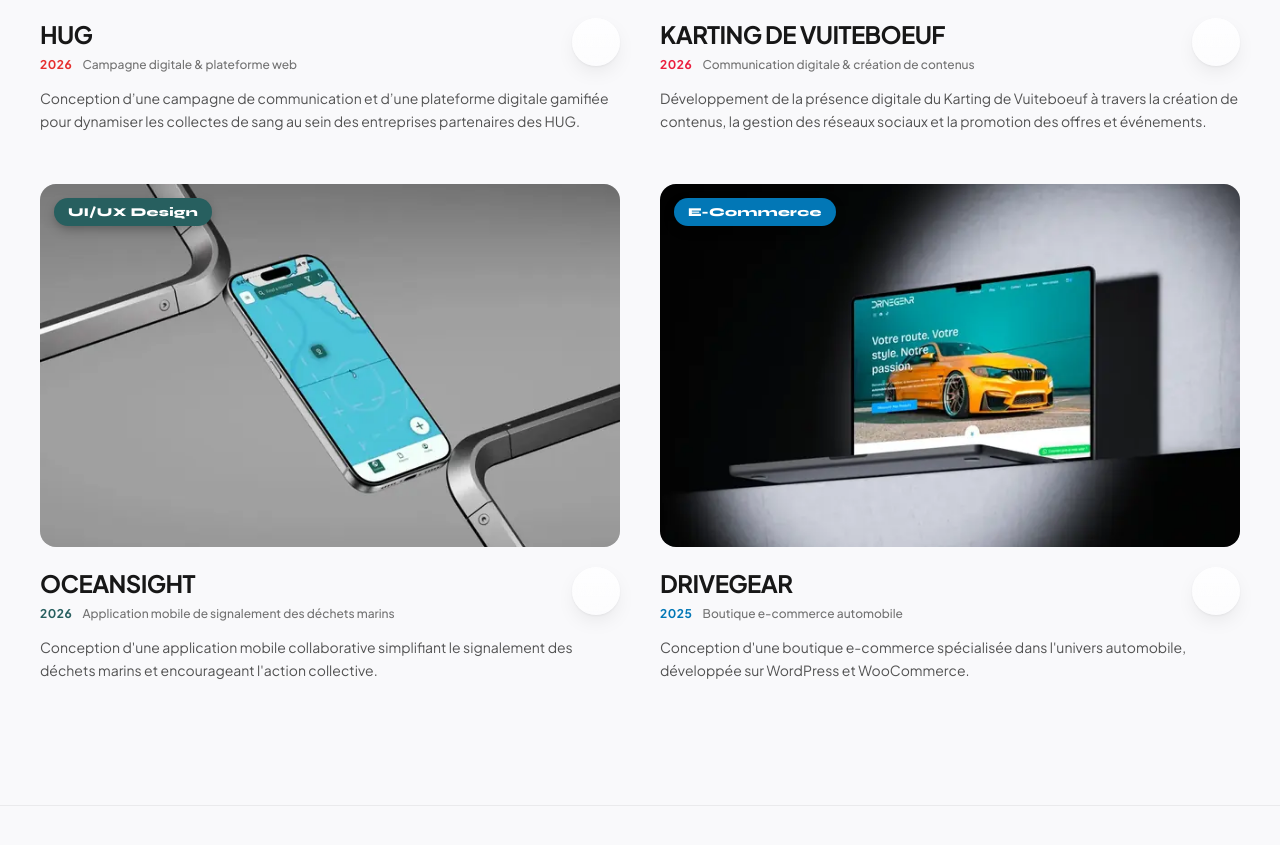
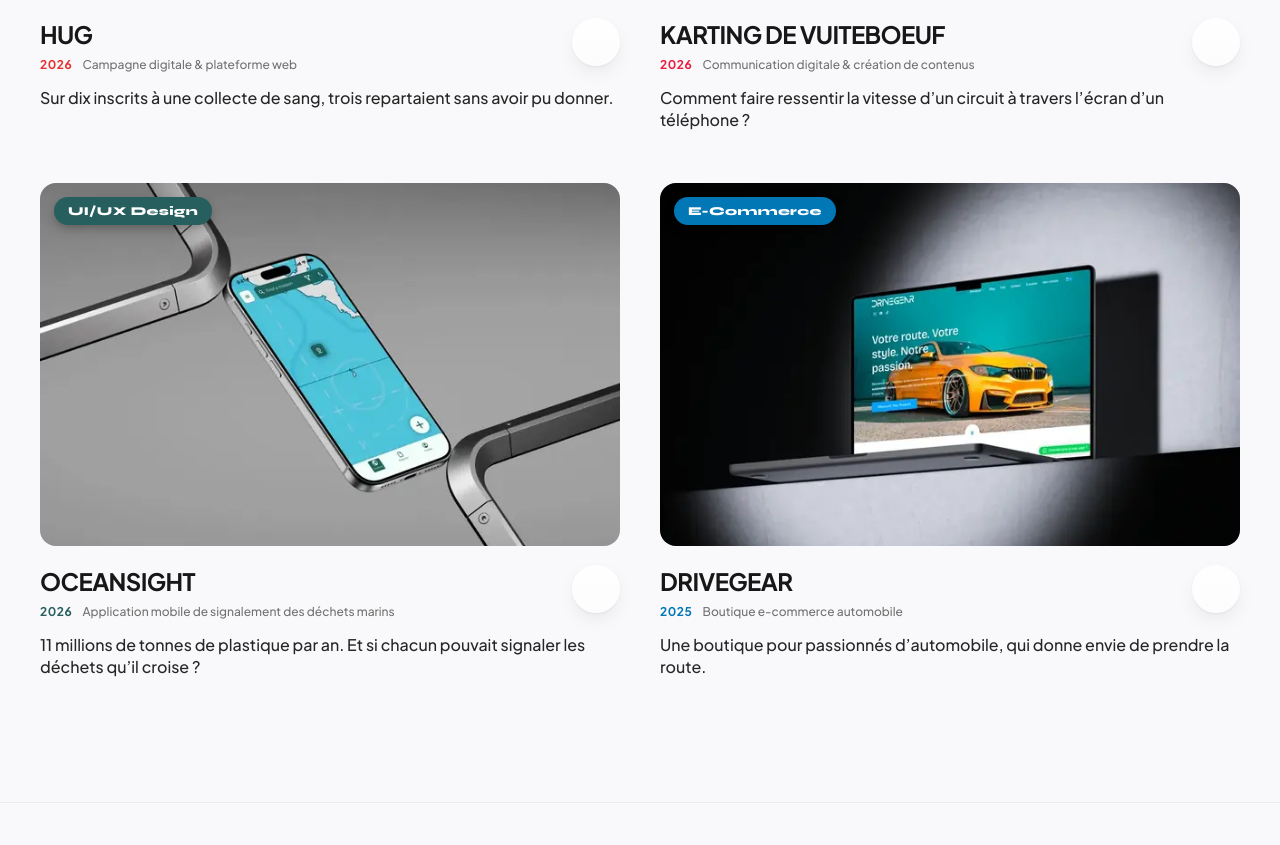
Before and after one commit to lucaleone15/portfolio, a React (Vite) app: page / in a window 1280 px wide. Shown: the part 2633-3478 px from the top of the page. Built offline with nearby package versions, Linux system fonts and the light colour scheme; some icons are missing.

Commit message:
Project cards: one intriguing hook sentence per project (FR/EN) instead of the summary

```diff
--- a/src/components/ProjectCard.tsx
+++ b/src/components/ProjectCard.tsx
@@ -171,9 +171,9 @@ export function ProjectCard({ project }: ProjectCardProps) {
             </div>
           </div>
 
-          {/* Mini Description */}
-          <p className="text-xs sm:text-sm text-neutral-600 dark:text-[#A1A1AA] leading-relaxed line-clamp-2">
-            {project.summary}
+          {/* Hook: the problem or the stake in one sentence (falls back to the summary) */}
+          <p className={project.hook ? 'text-sm sm:text-base font-medium text-neutral-800 dark:text-[#E4E4E7] leading-snug line-clamp-2' : 'text-xs sm:text-sm text-neutral-600 dark:text-[#A1A1AA] leading-relaxed line-clamp-2'}>
+            {project.hook ?? project.summary}
           </p>
         </div>
       </div>
--- a/src/data/portfolioData.ts
+++ b/src/data/portfolioData.ts
@@ -40,6 +40,8 @@ export interface UnifiedProjectDefinition {
     category: string;
     role: string;
     team?: string;
+    /** One intriguing sentence on the project card: the problem or the stake */
+    hook?: string;
     summary: string;
     overview: string;
     challenges: string[];
@@ -53,6 +55,8 @@ export interface UnifiedProjectDefinition {
     category: string;
     role: string;
     team?: string;
+    /** One intriguing sentence on the project card: the problem or the stake */
+    hook?: string;
     summary: string;
     overview: string;
     challenges: string[];
@@ -117,6 +121,7 @@ export const UNIFIED_PROJECTS: UnifiedProjectDefinition[] = [
       category: 'Projet 360°',
       role: 'Conception 360° (UX/UI, Dév & Com)',
       team: 'Marc Bridy, Romain Blanchard, Étienne Bergeon, Liliana Kolmakova, Christophe Cunha et Aissya M’Ghirbi.',
+      hook: 'Sur dix inscrits à une collecte de sang, trois repartaient sans avoir pu donner.',
       summary: 'Conception d’une campagne de communication et d’une plateforme digitale gamifiée pour dynamiser les collectes de sang au sein des entreprises partenaires des HUG.',
       overview: 'Projet 360° réalisé dans le cadre d’un projet académique pour les Hôpitaux universitaires de Genève. Sangsationnel transforme le don du sang en une enquête interactive afin de rendre la participation plus engageante. Le projet couvre l’ensemble de l’expérience : conception UX/UI, identité et direction artistique, plateforme web full-stack, contenus pour les réseaux sociaux, affiches, bannières intranet et supports promotionnels. La plateforme permet notamment aux collaborateurs de créer leur profil, de passer un quiz d’éligibilité, d’accéder aux informations de leur collecte et de suivre leur impact. Un dashboard administrateur permet aux entreprises de suivre les statistiques de leurs campagnes.',
       challenges: [
@@ -146,6 +151,7 @@ export const UNIFIED_PROJECTS: UnifiedProjectDefinition[] = [
       category: '360° Project',
       role: '360° Lead (UX/UI, Dev & Com)',
       team: 'Marc Bridy, Romain Blanchard, Étienne Bergeon, Liliana Kolmakova, Christophe Cunha and Aissya M’Ghirbi.',
+      hook: 'Three in ten people booked to give blood were leaving without being able to.',
       summary: 'Design of a communication campaign and gamified digital platform to increase blood donation participation within partner companies of the Geneva University Hospitals.',
       overview: 'A 360° academic project developed for the Geneva University Hospitals. Sangsationnel transforms blood donation into an interactive investigation to make participation more engaging. The project covers the entire experience: UX/UI design, visual identity and art direction, a full-stack web platform, social media content, posters, intranet banners and promotional materials. The platform allows employees to create their profile, complete an eligibility quiz, access information about their company’s blood drive and track their impact. An administrative dashboard allows companies to monitor campaign statistics.',
       challenges: [
@@ -201,6 +207,7 @@ export const UNIFIED_PROJECTS: UnifiedProjectDefinition[] = [
       client: 'Karting de Vuiteboeuf',
       category: 'Communication Digitale',
       role: 'Responsable communication digitale',
+      hook: 'Comment faire ressentir la vitesse d’un circuit à travers l’écran d’un téléphone ?',
       summary: 'Développement de la présence digitale du Karting de Vuiteboeuf à travers la création de contenus, la gestion des réseaux sociaux et la promotion des offres et événements.',
       overview: "Accompagnement du Karting de Vuiteboeuf dans le développement de son image et de sa présence en ligne. De la conception à la publication, je prends en charge la création de contenus photo et vidéo, l'animation d'Instagram et TikTok ainsi que la communication autour des offres, événements, compétitions et activités du circuit.",
       challenges: [
@@ -226,6 +233,7 @@ export const UNIFIED_PROJECTS: UnifiedProjectDefinition[] = [
       client: 'Karting de Vuiteboeuf',
       category: 'Digital Communication',
       role: 'Digital Communications Manager',
+      hook: 'How do you make people feel the speed of a race track through a phone screen?',
       summary: "Developing Karting de Vuiteboeuf's digital presence through content creation, social media management and the promotion of offers and events.",
       overview: 'Supporting Karting de Vuiteboeuf in developing its digital image and online presence. From concept to publication, I manage photo and video content creation, Instagram and TikTok activity, as well as communication around offers, events, competitions and activities at the circuit.',
       challenges: [
@@ -276,6 +284,7 @@ export const UNIFIED_PROJECTS: UnifiedProjectDefinition[] = [
       category: 'UI/UX Design',
       role: 'UI/UX Design',
       team: 'Sacha Loskov et Romain Blanchard.',
+      hook: '11 millions de tonnes de plastique par an. Et si chacun pouvait signaler les déchets qu’il croise ?',
       summary: "Conception d'une application mobile collaborative simplifiant le signalement des déchets marins et encourageant l'action collective.",
       overview: "Projet UI/UX réalisé dans le cadre d'un semestre à la HEIG-VD avec Sacha Loskov et Romain Blanchard. OceanSight propose une plateforme collaborative permettant de signaler des déchets marins, de rejoindre des missions de nettoyage, de découvrir les espèces menacées et de suivre son impact grâce à des statistiques et des achievements. Le projet s'est appuyé sur une démarche UX itérative intégrant prototypage, tests utilisateurs et amélioration continue de l'expérience.",
       challenges: [
@@ -302,6 +311,7 @@ export const UNIFIED_PROJECTS: UnifiedProjectDefinition[] = [
       category: 'UI/UX Design',
       role: 'UI/UX Design',
       team: 'Sacha Loskov and Romain Blanchard.',
+      hook: '11 million tonnes of plastic a year. What if anyone could report the waste they come across?',
       summary: 'Design of a collaborative mobile application that simplifies marine waste reporting and encourages collective action.',
       overview: 'UI/UX project developed over a semester at HEIG-VD with Sacha Loskov and Romain Blanchard. OceanSight is a collaborative platform designed to report marine waste, join clean-up missions, discover endangered species and track personal impact through statistics and achievements. The project followed an iterative UX approach combining prototyping, user testing and continuous improvements to the experience.',
       challenges: [
@@ -347,6 +357,7 @@ export const UNIFIED_PROJECTS: UnifiedProjectDefinition[] = [
       client: 'Projet académique · HEIG-VD',
       category: 'E-Commerce',
       role: 'Conception & UX/UI',
+      hook: 'Une boutique pour passionnés d’automobile, qui donne envie de prendre la route.',
       summary: "Conception d'une boutique e-commerce spécialisée dans l'univers automobile, développée sur WordPress et WooCommerce.",
       overview: "Création de DriveGear, une boutique en ligne dédiée aux passionnés d'automobile. Le projet porte sur la conception de l'expérience utilisateur, la structuration du catalogue, l'identité visuelle et la mise en place de la boutique avec WordPress et WooCommerce. Une attention particulière a été portée à la clarté de la navigation, à la présentation des produits et à la cohérence de l'ensemble de l'expérience d'achat.",
       challenges: [
@@ -372,6 +383,7 @@ export const UNIFIED_PROJECTS: UnifiedProjectDefinition[] = [
       client: 'Academic project · HEIG-VD',
       category: 'E-Commerce',
       role: 'Design & UX/UI',
+      hook: 'An online store for car enthusiasts that makes you want to hit the road.',
       summary: 'Design of an e-commerce store dedicated to the automotive world, built with WordPress and WooCommerce.',
       overview: 'Creation of DriveGear, an online store dedicated to automotive enthusiasts. The project focused on user experience, catalogue structure, visual identity and the implementation of the online store using WordPress and WooCommerce. Particular attention was given to clear navigation, product presentation and a consistent purchasing experience.',
       challenges: [
--- a/src/types.ts
+++ b/src/types.ts
@@ -11,6 +11,7 @@ export interface Project {
   category: string;
   role: string;
   team?: string;
+  hook?: string;
   summary: string;
   overview: string;
   imageUrl: string;
```
